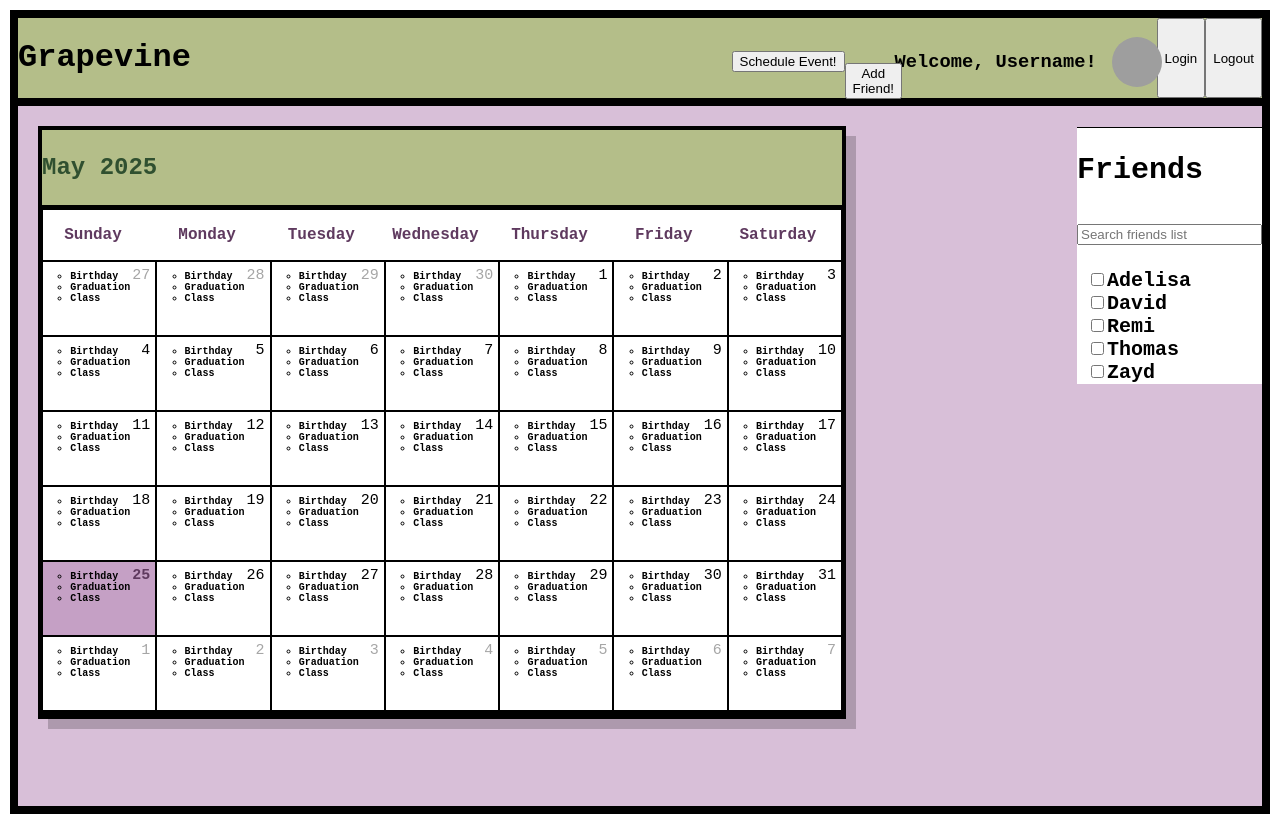
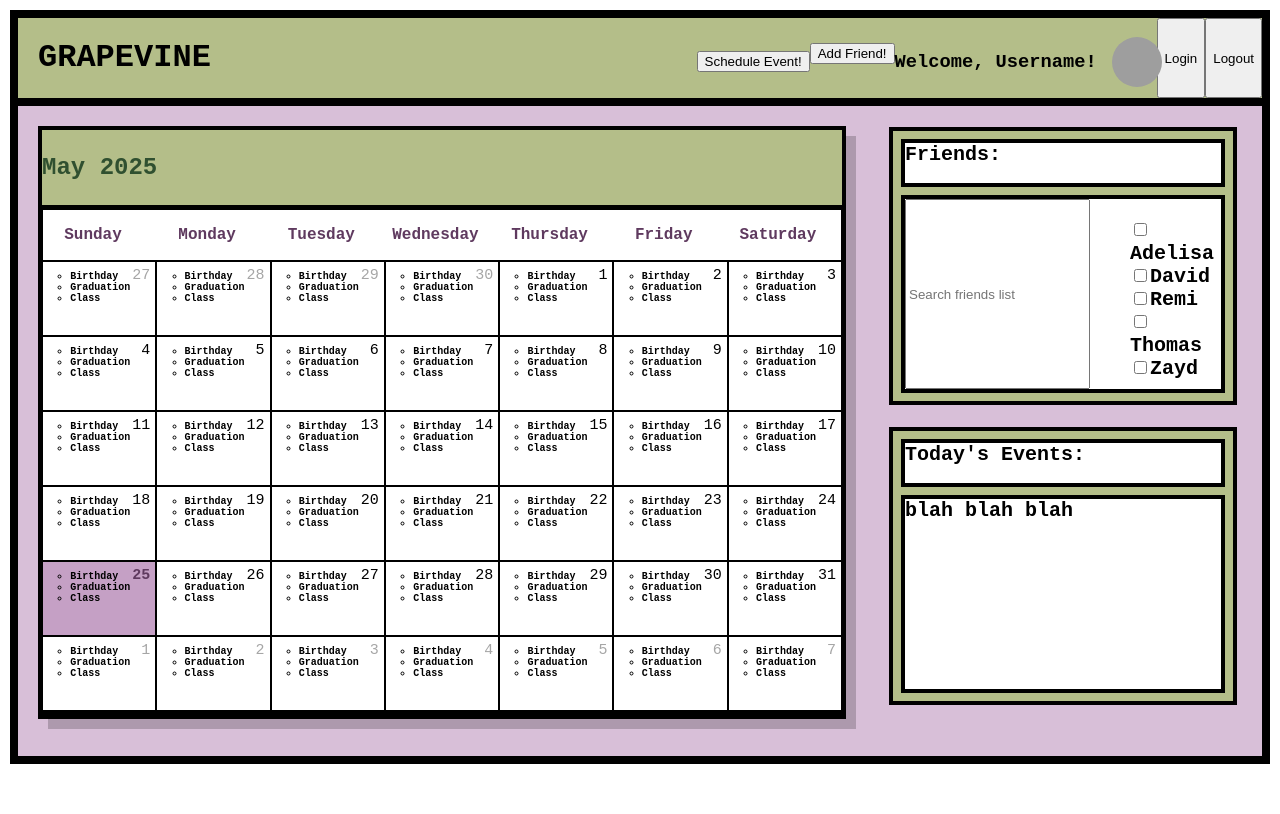
Before and after one commit to RavenTheRat/GrapeVine-CS35L, a React (Vite) app in the folder frontend/: page / in a window 1280 px wide. Built offline with nearby package versions, Linux system fonts and the light colour scheme; grey boxes are pictures that could not be loaded.

Commit message:
Another progress check. Formatted side tabs.

```diff
--- a/frontend/src/App.jsx
+++ b/frontend/src/App.jsx
@@ -3,6 +3,7 @@ import ProfilePopup from "./ProfilePopup";
 import AddFriend from "./AddFriend";
 import EventPopup from "./EventPopup";
 import Sidebar from "./Sidebar";
+import DaySummary from "./DaySummary"
 import "./styles.css"
 
 // "format" is to have a cohesive font/styling (comic sans for now >:D); I'll pick a nicer font later
@@ -11,7 +12,7 @@ function App() {
     <>
     <div className = "body-font">
     <header className = "page-header">
-      <h1>Grapevine</h1>
+      <h1 className = "logo-header">GRAPEVINE</h1>
       <div className = "right-header">
         <h1> <EventPopup /></h1>
         <h2> <AddFriend /></h2>
@@ -40,6 +41,9 @@ function App() {
           <h1>
             <Sidebar />
           </h1>
+          <h2>
+            <DaySummary />
+          </h2>
         </div>
       </div>
       </div>
--- /dev/null
+++ b/frontend/src/DaySummary.jsx
@@ -0,0 +1,21 @@
+import { useState } from "react";
+import "reactjs-popup/dist/index.css";
+import Popup from "reactjs-popup";
+import './styles.css'
+
+function DaySummary() {
+
+    return (
+        <div className = "day-summary">
+            <header className = "day-summary-header">
+                Today's Events:
+            </header>
+
+            <div className = "day-summary-body">
+                blah blah blah
+            </div>
+        </div>
+    );
+}
+
+export default DaySummary;
--- a/frontend/src/Days.jsx
+++ b/frontend/src/Days.jsx
@@ -9,40 +9,42 @@ const events = [
 ];
 
 function Days(props) {
-  const firstDayOfMonth = new Date(
+  const firstOfMonth = new Date(
     props.day.getFullYear(),
     props.day.getMonth(),
     1,
   );
-  const weekdayOfFirstDay = firstDayOfMonth.getDay();
-  let currentDays = [];
+  const weekdayOfFirstDay = firstOfMonth.getDay();
+  let allDays = [];
+  let day = 0;
 
-  for (let day = 0; day < 42; day++) {
-    if (day === 0 && weekdayOfFirstDay === 0) {
-      firstDayOfMonth.setDate(firstDayOfMonth.getDate() - 7);
-    } else if (day === 0) {
-      firstDayOfMonth.setDate(
-        firstDayOfMonth.getDate() + (day - weekdayOfFirstDay),
+  while (day < 42) {
+    if (day === 0) {
+      firstOfMonth.setDate(
+        firstOfMonth.getDate() + (day - weekdayOfFirstDay),
       );
+    } else if (day === 0 && weekdayOfFirstDay === 0) {
+      firstOfMonth.setDate(firstOfMonth.getDate() - 7)
     } else {
-      firstDayOfMonth.setDate(firstDayOfMonth.getDate() + 1);
+      firstOfMonth.setDate(firstOfMonth.getDate() + 1);
     }
 
     let calendarDay = {
-      currentMonth: firstDayOfMonth.getMonth() === props.day.getMonth(),
-      date: new Date(firstDayOfMonth),
-      month: firstDayOfMonth.getMonth(),
-      number: firstDayOfMonth.getDate(),
-      selected: firstDayOfMonth.toDateString() === props.day.toDateString(),
-      year: firstDayOfMonth.getFullYear(),
+      date: new Date(firstOfMonth),
+      date_number: firstOfMonth.getDate(),
+      selected: firstOfMonth.toDateString() === props.day.toDateString(),
+      currentMonth: firstOfMonth.getMonth() === props.day.getMonth(),
+      month: firstOfMonth.getMonth(),
+      year: firstOfMonth.getFullYear(),
     };
+    allDays.push(calendarDay);
 
-    currentDays.push(calendarDay);
+    day++;
   }
 
   return (
     <div className="table-content">
-      {currentDays.map((day, idx) => {
+      {allDays.map((day, idx) => {
         return (
           <div
             key={idx}
@@ -53,7 +55,7 @@ function Days(props) {
             }
             onClick={() => props.changeCurrentDay(day)}
           >
-            <p>{day.number}</p>
+            <p>{day.date_number}</p>
             <h1 className="days-events">
               <ul className="event-list">
                 {events.map((Event, index) => (
--- a/frontend/src/Sidebar.jsx
+++ b/frontend/src/Sidebar.jsx
@@ -55,9 +55,10 @@ function Sidebar() {
   return (
     <>
     <div className = "friend-display">
-      <div>
-        <h2 className="friends-title">Friends</h2>
-      </div>
+      <header className = "friend-header">
+        Friends:
+      </header>
+      <div className = "friend-body">
       <input
         type="text"
         value={searchItem}
@@ -77,6 +78,7 @@ function Sidebar() {
         ))}
       </ul>
       </div>
+      </div>
     </>
   );
 }
--- a/frontend/src/styles.css
+++ b/frontend/src/styles.css
@@ -21,6 +21,11 @@ html, body, #root {
     height: 80px;
 }
 
+.logo-header {
+    position: relative;
+    left: 20px;
+}
+
 .right-header {
     display: flex;
     justify-content: flex-end;
@@ -29,7 +34,7 @@ html, body, #root {
 
 .page-body {
     background-color: thistle;
-    height: 700px;
+    height: 650px;
     border-left: 8px solid black;
     border-right: 8px solid black;
     border-bottom: 8px solid black;
@@ -151,27 +156,87 @@ html, body, #root {
 /* side bar stuff */
 
 .friend-display {
-    border-top: 1px solid black;
-    background-color: white;
+    width: 340px;
+    height: 270px;
+    background-color: #b4be89;
+
+    border-top: 4px solid black;
+    border-bottom: 4px solid black;
+    border-left: 4px solid black;
+    border-right: 4px solid black;
+
+    position: relative;
+    right: 25px;
+
+    font-size: 20px;
 }
 
-.side-bar h2 {
-    display: inline-block;
-    font-weight: bold;
+.friend-header {
+    display: flex;
+    justify-content: space-between;
+    background-color: white;
+    border-top: 4px solid black;
+    border-left: 4px solid black;
+    border-right: 4px solid black;
+    border-bottom: 4px solid black;
+    margin: 8px 8px 0 8px;
+
+    height: 40px;
 }
 
-.side-bar-add {
-    position: relative;
-    float: right;
-    width: 50px;
-    height: 50px;
-    transform: translateY(50%);
+.friend-body {
+    display: flex;
+    justify-content: space-between;
+    background-color: white;
+    border-top: 4px solid black;
+    border-left: 4px solid black;
+    border-right: 4px solid black;
+    border-bottom: 4px solid black;
+    margin: 8px 8px 0 8px;
+
+    height: 190px;
 }
 
-.friends-display {
+.day-summary {
+    width: 340px;
+    height: 270px;
+    background-color: #b4be89;
+
+    border-top: 4px solid black;
+    border-bottom: 4px solid black;
+    border-left: 4px solid black;
+    border-right: 4px solid black;
+
     position: relative;
-    right: 30px;
+    right: 25px;
+
     font-size: 20px;
+}
+
+.day-summary-header {
+    display: flex;
+    justify-content: space-between;
+    background-color: white;
+    border-top: 4px solid black;
+    border-left: 4px solid black;
+    border-right: 4px solid black;
+    border-bottom: 4px solid black;
+    margin: 8px 8px 0 8px;
+
+    height: 40px;
+}
+
+.day-summary-body {
+    display: flex;
+    justify-content: space-between;
+    background-color: white;
+    border-top: 4px solid black;
+    border-left: 4px solid black;
+    border-right: 4px solid black;
+    border-bottom: 4px solid black;
+    margin: 8px 8px 0 8px;
+
+    height: 190px;
 }
 
 /* profile */
```
